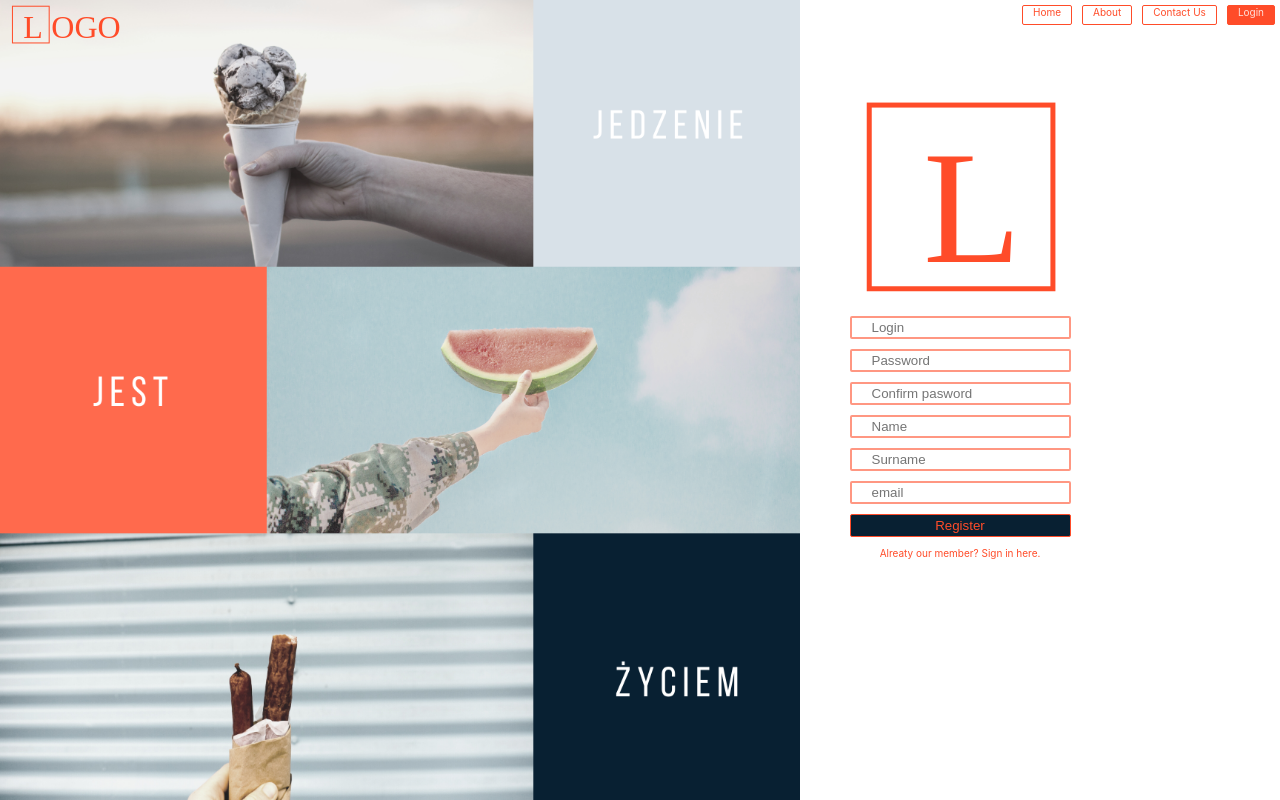
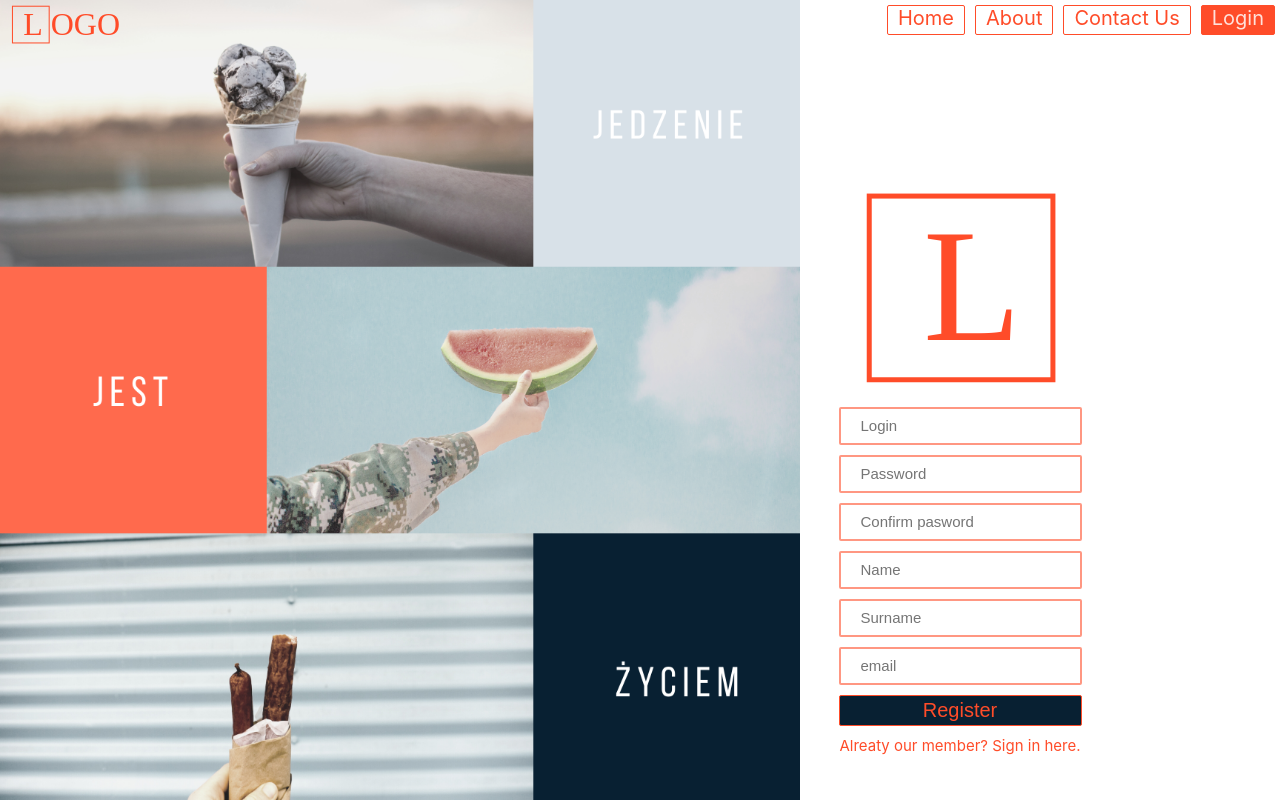
Before and after one commit to KarolP1/app, a React (Create React App) app: page /register in a window 1280 px wide. Built offline with nearby package versions, Linux system fonts and the light colour scheme.

Commit message:
fixed styling

```diff
--- a/src/assets/logo/logo_1x1.tsx
+++ b/src/assets/logo/logo_1x1.tsx
@@ -31,7 +31,7 @@ export const LogoSVG = (props: IconInterface) => {
             fontFamily="Noto Sans JP"
             fontSize="24"
             id="svg_4"
-            y="24.47044"
+            y="22.47044"
             x="9.94031"
             strokeWidth="0"
             fill={color}
--- a/src/assets/logo/logo_2_3.tsx
+++ b/src/assets/logo/logo_2_3.tsx
@@ -31,7 +31,7 @@ export const LogoSVG = (props: IconInterface) => {
             fontFamily="Noto Sans JP"
             fontSize="24"
             id="svg_4"
-            y="24.47044"
+            y="22.47044"
             x="9.94031"
             strokeWidth="0"
             fill={color}
@@ -47,8 +47,8 @@ export const LogoSVG = (props: IconInterface) => {
           fontSize="24"
           strokeWidth="0"
           id="svg_3"
-          y="25"
-          x="31"
+          y="22.47044"
+          x="30.5"
           stroke="#000"
           fill={color}
           style={{ transform: `scale(${size / 1.5})` }}
--- a/src/components/AuthContainer/index.tsx
+++ b/src/components/AuthContainer/index.tsx
@@ -8,6 +8,7 @@ import {
 } from "../../routes/signedOut/signedOutPages/loginPage/loginpage.styled";
 import UserLoginForm from "../../routes/signedOut/signedOutPages/loginPage/UserLoginForm";
 import { RootState } from "../../store";
+import { EmptyBox } from "../defaultStyles";
 import { ImageLogoContainer, LogoContainer } from "../Header/Header.styled";
 
 interface AuthProps {
@@ -20,6 +21,7 @@ const AuthContainer = ({ children, destination }: AuthProps) => {
   return (
     <LoginSideContainer>
       <LoginContent>
+        <EmptyBox height={15} />
         <LogoContainer>
           <ImageLogoContainer>
             <LogoSVG
--- a/src/components/Hamburger/hamburger.styled.ts
+++ b/src/components/Hamburger/hamburger.styled.ts
@@ -5,8 +5,8 @@ interface BurgerProp {
 }
 
 export const StyledHamburgerMenu = styled.div<BurgerProp>`
-  width: 2rem;
-  height: 2rem;
+  width: 3rem;
+  height: 3rem;
   position: absolute;
   top: 10px;
   right: 20px;
@@ -21,8 +21,8 @@ export const StyledHamburgerMenu = styled.div<BurgerProp>`
   }
   div {
     z-index: 100;
-    width: 2rem;
-    height: 0.25rem;
+    width: 3rem;
+    height: 0.3rem;
     background-color: ${({ open, theme }) =>
       open ? theme.secoundary.dark : theme.secoundary.dark};
     border-radius: 10px;
--- a/src/components/Hamburger/sidemenu/SideMenu.styled.ts
+++ b/src/components/Hamburger/sidemenu/SideMenu.styled.ts
@@ -10,7 +10,7 @@ export const SideList = styled.ul<{ open: boolean }>`
   background-color: ${(props) => props.theme.primary.light};
   margin: 0;
   padding: 3rem 2rem;
-  transform: ${(props) => (props.open ? "translateX(0)" : "translateX(40rem)")};
+  transform: ${(props) => (props.open ? "translateX(0)" : "translateX(50rem)")};
   transition: 300ms ease;
   display: flex;
   flex-direction: column;
@@ -40,7 +40,10 @@ export const StyledLink = styled(Link)<LinkButton>`
   //
   text-decoration: none;
   text-transform: capitalize;
+  text-align:center;
+
   padding: 0.3rem 0;
+  font-size:2rem;
   background-color: ${(props) =>
     props.inverted ? props.theme.secoundary.dark : "transparent"};
   }
@@ -76,6 +79,7 @@ export const StyledLink = styled(Link)<LinkButton>`
 export const StyledButton = styled.button`
   //
   color: ${(props) => props.theme.secoundary.dark};
+  font-size: 2rem;
   text-decoration: none;
   text-transform: capitalize;
   padding: 0.3rem 0.4rem;
--- a/src/components/Hamburger/sidemenu/SideMenu.tsx
+++ b/src/components/Hamburger/sidemenu/SideMenu.tsx
@@ -6,7 +6,7 @@ import SidemenuButtonLink from "./SidemenuButtonLink";
 const SideMenu = (props: { open: boolean }) => {
   return (
     <SideList open={props.open}>
-      <EmptyBox height={3} withLine={true} />
+      <EmptyBox height={6} withLine={true} />
       <SidemenuButtonLink to="/" name="home" inverted={false} />
       <SidemenuButtonLink to="/about" name="about" inverted={false} />
       <SidemenuButtonLink to="/login" name="login" inverted={true} />
--- a/src/components/Header/Header.styled.tsx
+++ b/src/components/Header/Header.styled.tsx
@@ -7,7 +7,7 @@ interface HeaderProps {
 export const HeaderContainer = styled.div<HeaderProps>`
   display: flex;
   flex-direction: row;
-  height: 2rem;
+  height: 3rem;
   z-index: 10;
   background-color: ${(props) =>
     props.scrolledUp ? props.theme.primary.dark : "transparent"};
--- a/src/routes/signedOut/signedOutPages/loginPage/loginpage.styled.ts
+++ b/src/routes/signedOut/signedOutPages/loginPage/loginpage.styled.ts
@@ -28,7 +28,6 @@ export const LoginContent = styled.div`
   flex-direction: column;
   align-items: center;
   height: min-content;
-  top: 15%;
 `;
 
 export const AuthForm = styled.form`
@@ -41,6 +40,8 @@ export const AuthFormInput = styled.input`
   padding: 0.2rem 2rem;
   border: 2px solid ${(props) => props.theme.secoundary.light};
   border-radius: 0.2rem;
+  height: 3rem;
+  font-size: 1.5rem;
 
   &:focus {
     border: 2px solid ${(props) => props.theme.primary.dark};
@@ -48,7 +49,7 @@ export const AuthFormInput = styled.input`
 `;
 export const TextLink = styled(Link)`
   margin-top: 1rem;
-  font-size: 1rem;
+  font-size: 1.5rem;
   text-align: center;
   color: ${(props) => props.theme.secoundary.dark};
   text-decoration: none;
```
